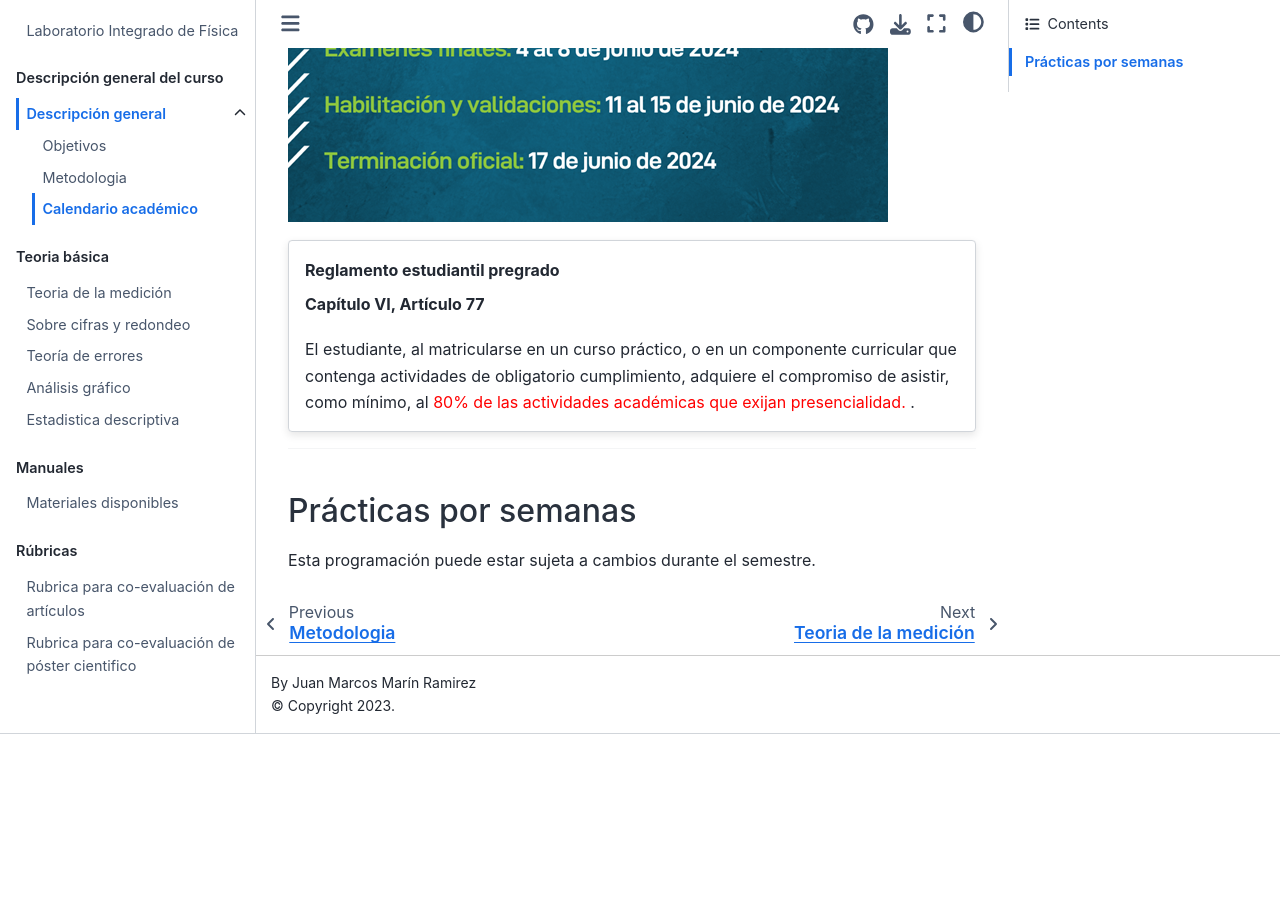
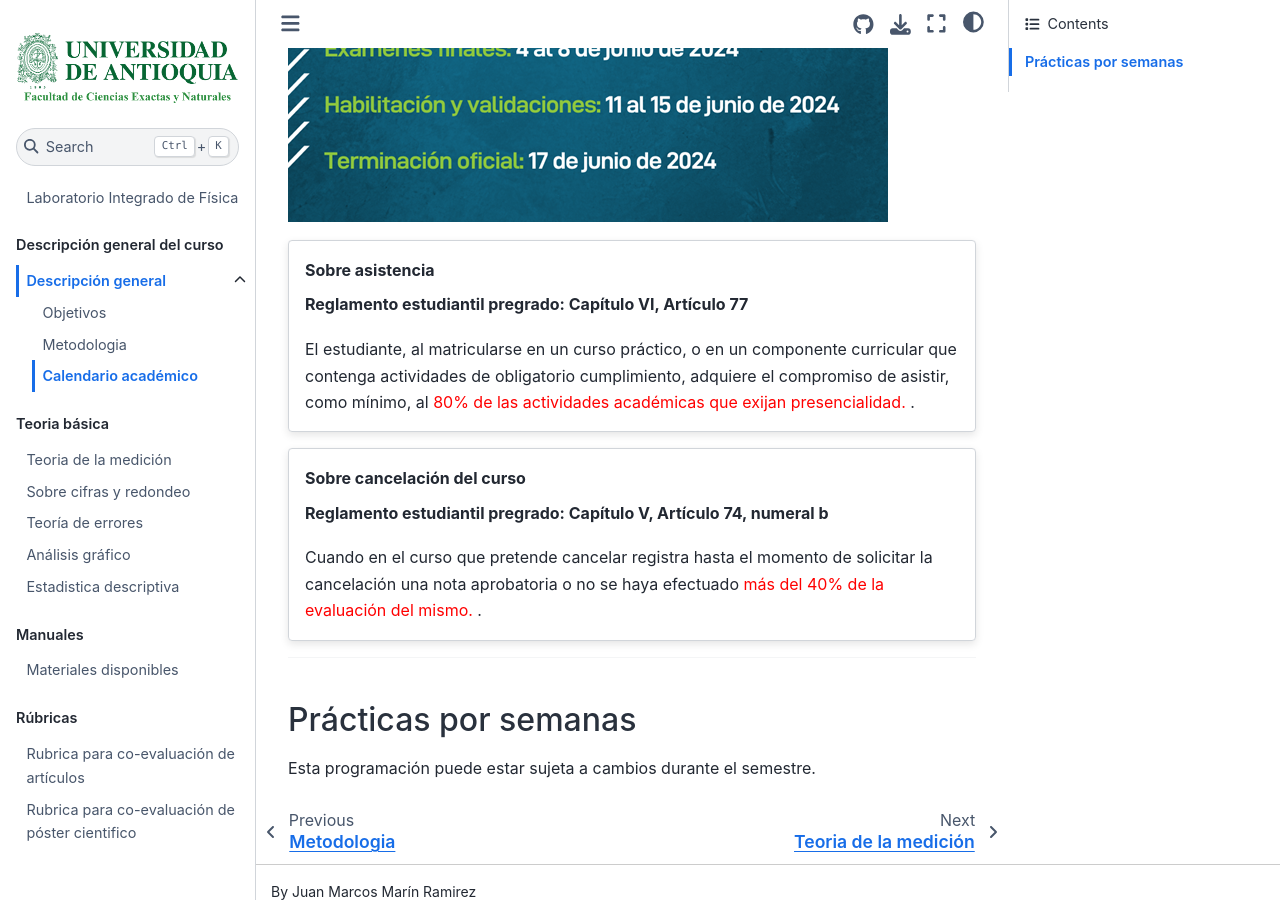
Before and after one commit to jmmarinr/LabIntegrado, a Jupyter Book: the page built from contenido/cronograma.md, in a window 1280 px wide and 900 px high, scrolled down 708 px. Built offline with Jupyter Book 1.0.4 settings and Sphinx 7.4.7 and the Sphinx Book theme 1.1.4, drawn with Linux system fonts in a browser that asks for light colours; before the commit the page ends 1442 px from its top, so only the background shows below that.

Commit message:
cancelacion

```diff
--- a/contenido/cronograma.md
+++ b/contenido/cronograma.md
@@ -4,13 +4,22 @@
 
 ![calendario](/contenido/imgs/Calendario.png)
 
-:::{card} Reglamento estudiantil pregrado
+:::{card} Sobre asistencia
 :link: https://www.udea.edu.co/wps/wcm/connect/udea/b2694dcb-0fd3-49a2-a5cf-0f6aab701139/reglamento-estudiantil-pregrado-con-concordancias.pdf?MOD=AJPERES&CVID=lgcKqM7
 
-**Capítulo VI, Artículo 77**
+**Reglamento estudiantil pregrado: Capítulo VI, Artículo 77**
 
 El estudiante, al matricularse en un curso práctico, o en un componente curricular que contenga actividades de obligatorio cumplimiento, adquiere el compromiso de asistir, como mínimo, al <span style="color:red">80% de las actividades académicas que exijan presencialidad.  </span>.
 :::
+
+:::{card} Sobre cancelación del curso
+:link: https://www.udea.edu.co/wps/wcm/connect/udea/b2694dcb-0fd3-49a2-a5cf-0f6aab701139/reglamento-estudiantil-pregrado-con-concordancias.pdf?MOD=AJPERES&CVID=lgcKqM7
+
+**Reglamento estudiantil pregrado: Capítulo V, Artículo 74, numeral b**
+
+Cuando en el curso que pretende cancelar registra hasta el momento de solicitar la cancelación una nota aprobatoria o no se haya efectuado <span style="color:red">más del 40% de la evaluación del mismo.  </span>.
+:::
+
 
 ---
 
```
